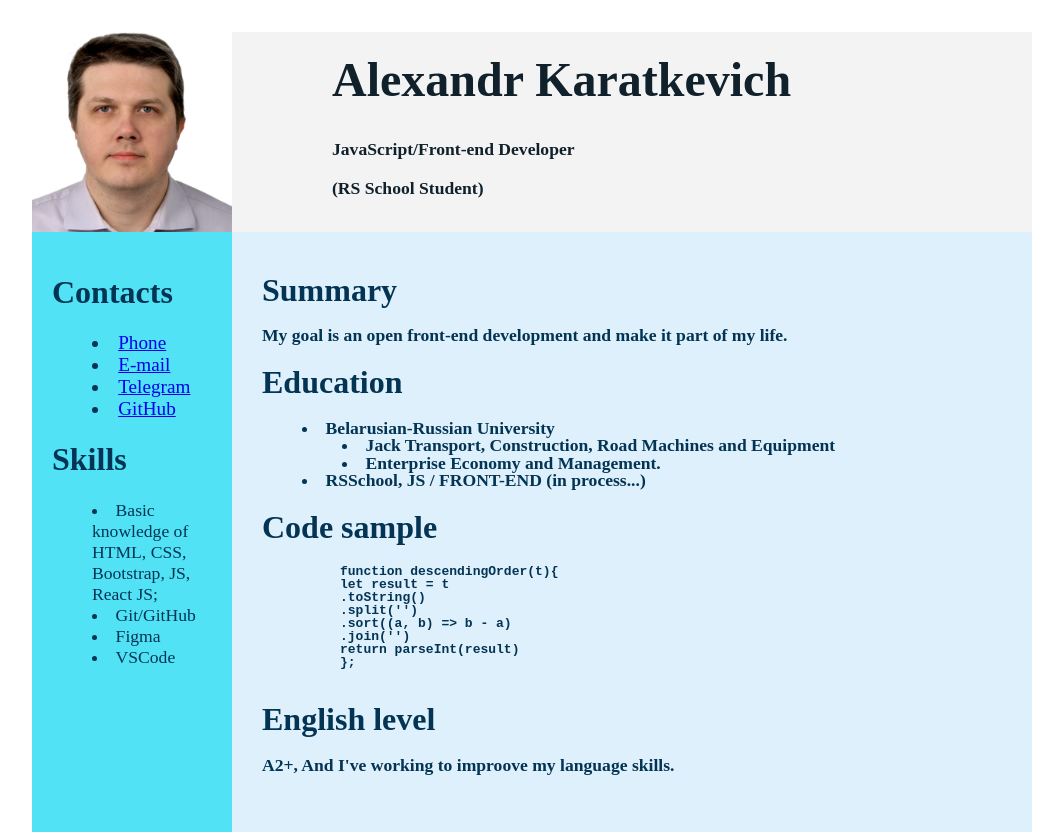
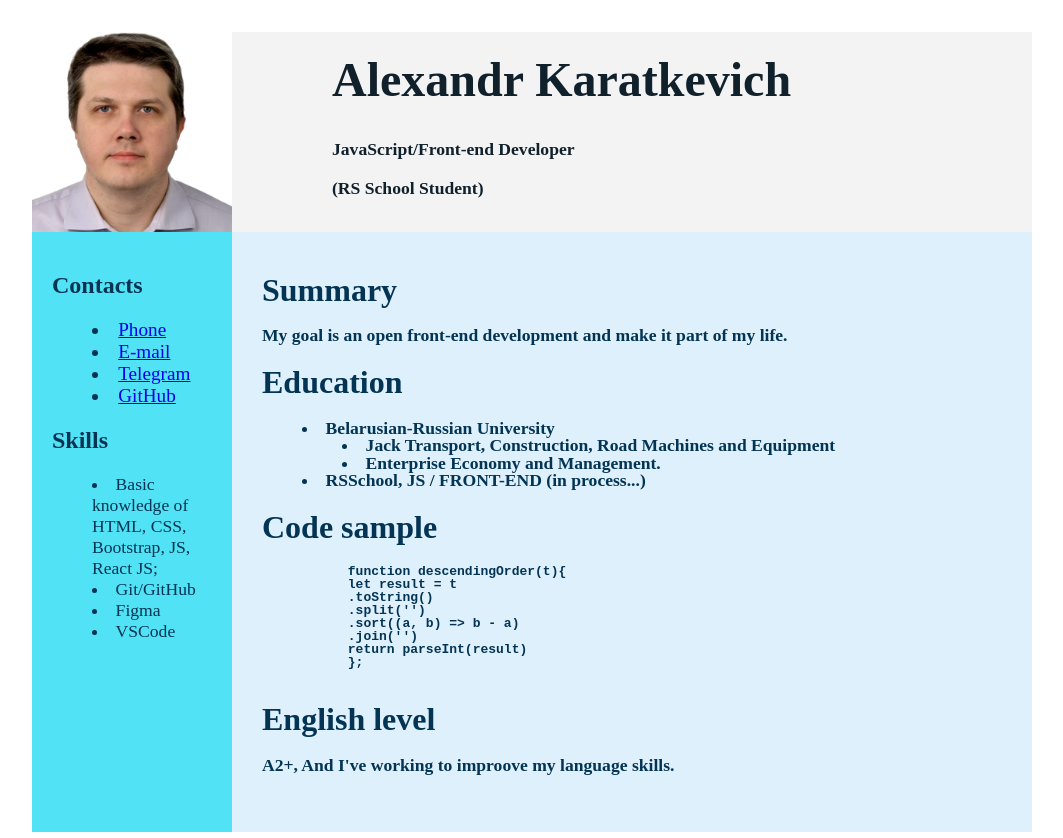
Before and after one commit to koraleaxandr/rsschool-cv, a plain HTML site: page index.html in a window 1280 px wide. Shown: the top 838 px of the page, without its empty margins (108-1171 px from the left). Drawn offline with Linux system fonts and the light colour scheme.

Commit message:
fix: edit css

```diff
--- a/css/style.css
+++ b/css/style.css
@@ -70,7 +70,7 @@ font-size: 1.1rem;
   }
 
   .left-section {
-  color: #043453;
+    color: #043453;
   }
 
 .central-section {
--- a/index.html
+++ b/index.html
@@ -37,24 +37,24 @@
     <main>
 
     <div class="main-section">
+      <aside>
         <div class="left-section">
-        <h1>Contacts</h1>
+           <h2>Contacts</h2>
            <ul>
             <li class="link-hover"><a href="tel:+375297434445" target="_blank">Phone</a></li>
             <li class="link-hover"><a href="mailto:koraleaxandr@gmail.com" target="_blank">E-mail</a></li>
             <li class="link-hover"><a href="@koraleaxandr" target="_blank">Telegram</a></li>
             <li class="link-hover"><a href="https://github.com/koraleaxandr" target="_blank">GitHub</a></li>
            </ul>
-        <h1>Skills</h1>
+           <h2>Skills</h2>
            <ul>
             <li>Basic knowledge of HTML, CSS, Bootstrap, JS, React JS;</li>
             <li>Git/GitHub</li>
             <li>Figma</li>
             <li>VSCode</li>
            </ul>
-
         </div>
-
+      </aside>
       <div class="central-section">
         <div class= "text-central-section">
           <h1>Summary</h1>
```
Lines whose indentation alone changed are shown as unchanged.
